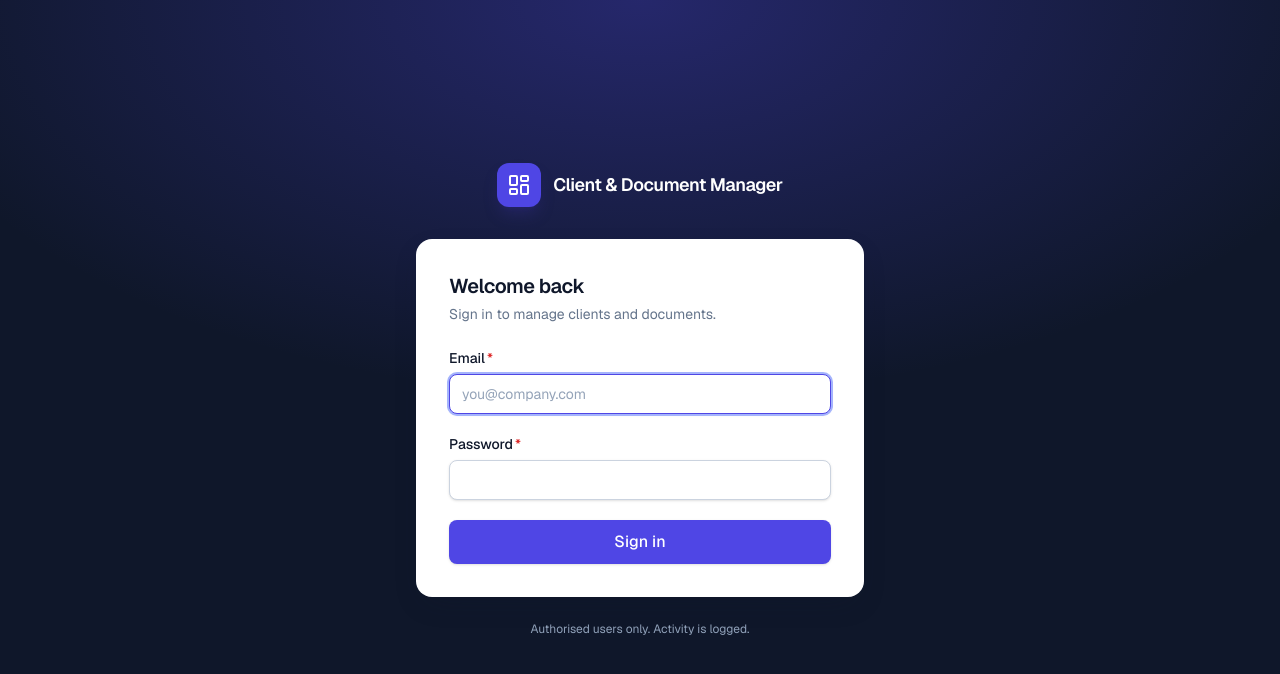
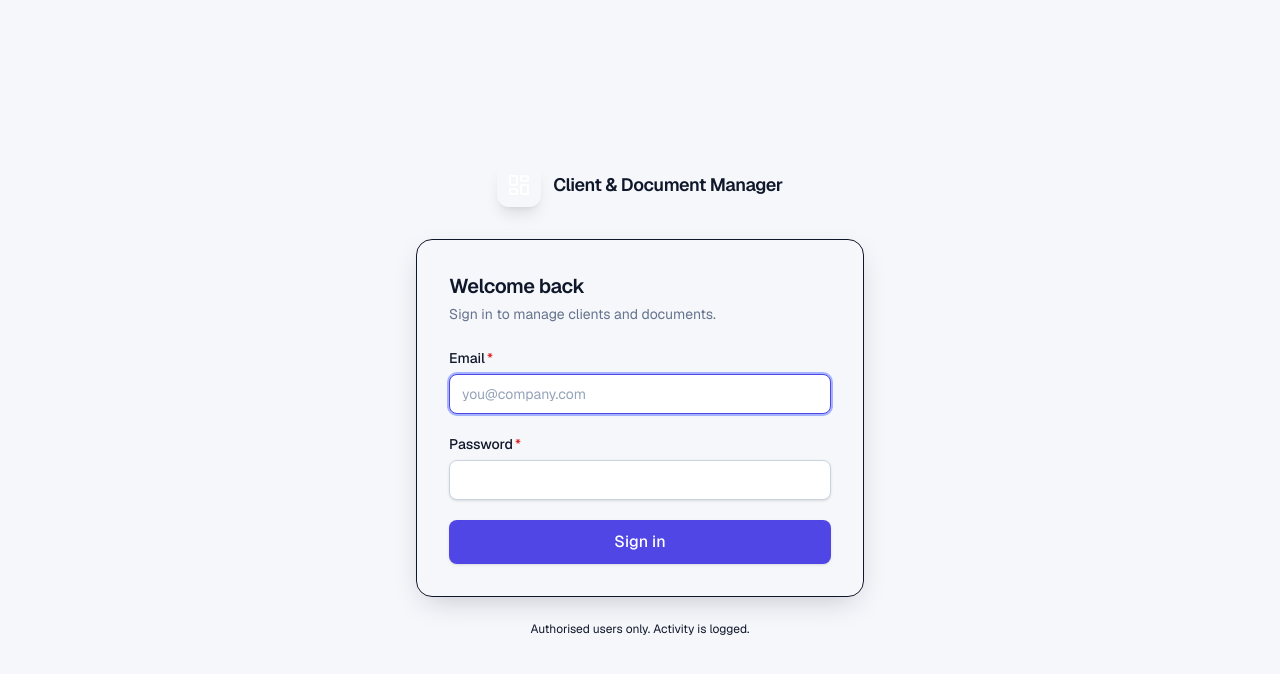
Before and after one commit to ashanwithana/sketchlabsCRM, a Next.js app: page /login in a window 1280 px wide. Shown: the top 674 px of the page. Built offline with nearby package versions, Linux system fonts and the light colour scheme; no server answers.

Commit message:
Apply navy, cream, and coral colors to UI components - login page and app shell

```diff
--- a/src/app/globals.css
+++ b/src/app/globals.css
@@ -22,10 +22,10 @@
   --color-primary-soft: #eef2ff;
   --color-primary-ring: #a5b4fc;
 
-  --color-sidebar: #0f172a;
-  --color-sidebar-hover: #1e293b;
-  --color-sidebar-active: #312e81;
-  --color-sidebar-text: #cbd5e1;
+  --color-sidebar: #14213D;
+  --color-sidebar-hover: #1e3a5f;
+  --color-sidebar-active: #2a4f7f;
+  --color-sidebar-text: #e8eef5;
 
   --color-success: #16a34a;
   --color-success-soft: #dcfce7;
@@ -37,18 +37,18 @@
   --color-info: #0284c7;
 
   /* New custom colors: Navy, Cream, Coral */
-  --color-navy: #001f3f;
-  --color-navy-light: #003d7a;
+  --color-navy: #14213D;
+  --color-navy-light: #2a3f5f;
   --color-navy-soft: #e6f0ff;
 
-  --color-cream: #f5f1e8;
+  --color-cream: #f4ede0;
   --color-cream-light: #faf8f3;
   --color-cream-dark: #e8e3d8;
 
-  --color-coral: #ff6b6b;
-  --color-coral-hover: #ee5a52;
-  --color-coral-soft: #ffe6e6;
-  --color-coral-light: #ffb3b3;
+  --color-coral: #ff6b5b;
+  --color-coral-hover: #ee5a4a;
+  --color-coral-soft: #ffe6e0;
+  --color-coral-light: #ffb3a3;
 
   --radius-card: 14px;
   --shadow-card: 0 1px 2px rgb(15 23 42 / 0.04), 0 1px 3px rgb(15 23 42 / 0.06);
@@ -81,6 +81,7 @@ body {
     opacity: 0;
     transform: translateY(6px);
   }
+
   to {
     opacity: 1;
     transform: translateY(0);
@@ -92,6 +93,7 @@ body {
 }
 
 @media (prefers-reduced-motion: reduce) {
+
   *,
   *::before,
   *::after {
--- a/src/app/login/page.tsx
+++ b/src/app/login/page.tsx
@@ -16,28 +16,29 @@ export default async function LoginPage({
   const safeNext = next && next.startsWith("/") && !next.startsWith("//") ? next : "/dashboard";
 
   return (
-    <main className="relative flex min-h-dvh items-center justify-center overflow-hidden bg-sidebar px-4 py-12">
+    <main className="relative flex min-h-dvh items-center justify-center overflow-hidden px-4 py-12" style={{ background: 'var(--color-cream)' }}>
       <div
         aria-hidden
-        className="pointer-events-none absolute inset-0 bg-[radial-gradient(60%_50%_at_50%_0%,rgb(79_70_229/0.35),transparent)]"
+        className="pointer-events-none absolute inset-0 opacity-30"
+        style={{ background: 'radial-gradient(60% 50% at 50% 0%, var(--color-coral), transparent)' }}
       />
       <div className="animate-fade-up relative w-full max-w-md">
-        <div className="mb-8 flex items-center justify-center gap-3 text-white">
-          <span className="flex size-11 items-center justify-center rounded-xl bg-primary shadow-lg shadow-indigo-900/40">
-            <LayoutDashboard className="size-6" />
+        <div className="mb-8 flex items-center justify-center gap-3">
+          <span className="flex size-11 items-center justify-center rounded-xl shadow-lg" style={{ background: 'var(--color-navy)' }}>
+            <LayoutDashboard className="size-6 text-white" />
           </span>
-          <span className="text-lg font-semibold tracking-tight">Client & Document Manager</span>
+          <span className="text-lg font-semibold tracking-tight" style={{ color: 'var(--color-navy)' }}>Client & Document Manager</span>
         </div>
 
-        <div className="rounded-2xl border border-white/10 bg-surface p-8 shadow-pop">
-          <h1 className="text-xl font-semibold tracking-tight text-foreground">Welcome back</h1>
+        <div className="rounded-2xl border p-8 shadow-pop" style={{ background: 'var(--color-cream-light)', borderColor: 'var(--color-coral)', borderWidth: '1px' }}>
+          <h1 className="text-xl font-semibold tracking-tight" style={{ color: 'var(--color-navy)' }}>Welcome back</h1>
           <p className="mt-1 text-sm text-muted">Sign in to manage clients and documents.</p>
           <div className="mt-6">
             <LoginForm next={safeNext} />
           </div>
         </div>
 
-        <p className="mt-6 text-center text-xs text-slate-400">Authorised users only. Activity is logged.</p>
+        <p className="mt-6 text-center text-xs" style={{ color: 'var(--color-navy)' }}>Authorised users only. Activity is logged.</p>
       </div>
     </main>
   );
--- a/src/components/layout/app-shell.tsx
+++ b/src/components/layout/app-shell.tsx
@@ -84,7 +84,7 @@ export function AppShell({ userName, userEmail, children }: Props) {
 
   const brand = (
     <div className="flex items-center gap-3 px-5 py-5">
-      <span className="flex size-9 items-center justify-center rounded-lg bg-primary text-white shadow-lg shadow-indigo-950/40">
+      <span className="flex size-9 items-center justify-center rounded-lg bg-coral text-white shadow-lg shadow-coral/40">
         <LayoutList className="size-5" />
       </span>
       <div className="leading-tight">
@@ -97,7 +97,7 @@ export function AppShell({ userName, userEmail, children }: Props) {
   const userFooter = (
     <div className="border-t border-white/10 p-4">
       <div className="flex items-center gap-3">
-        <span className="flex size-9 shrink-0 items-center justify-center rounded-full bg-indigo-500/20 text-xs font-semibold text-indigo-200">
+        <span className="flex size-9 shrink-0 items-center justify-center rounded-full bg-coral/20 text-xs font-semibold text-coral">
           {initials || "U"}
         </span>
         <div className="min-w-0 flex-1">
```
